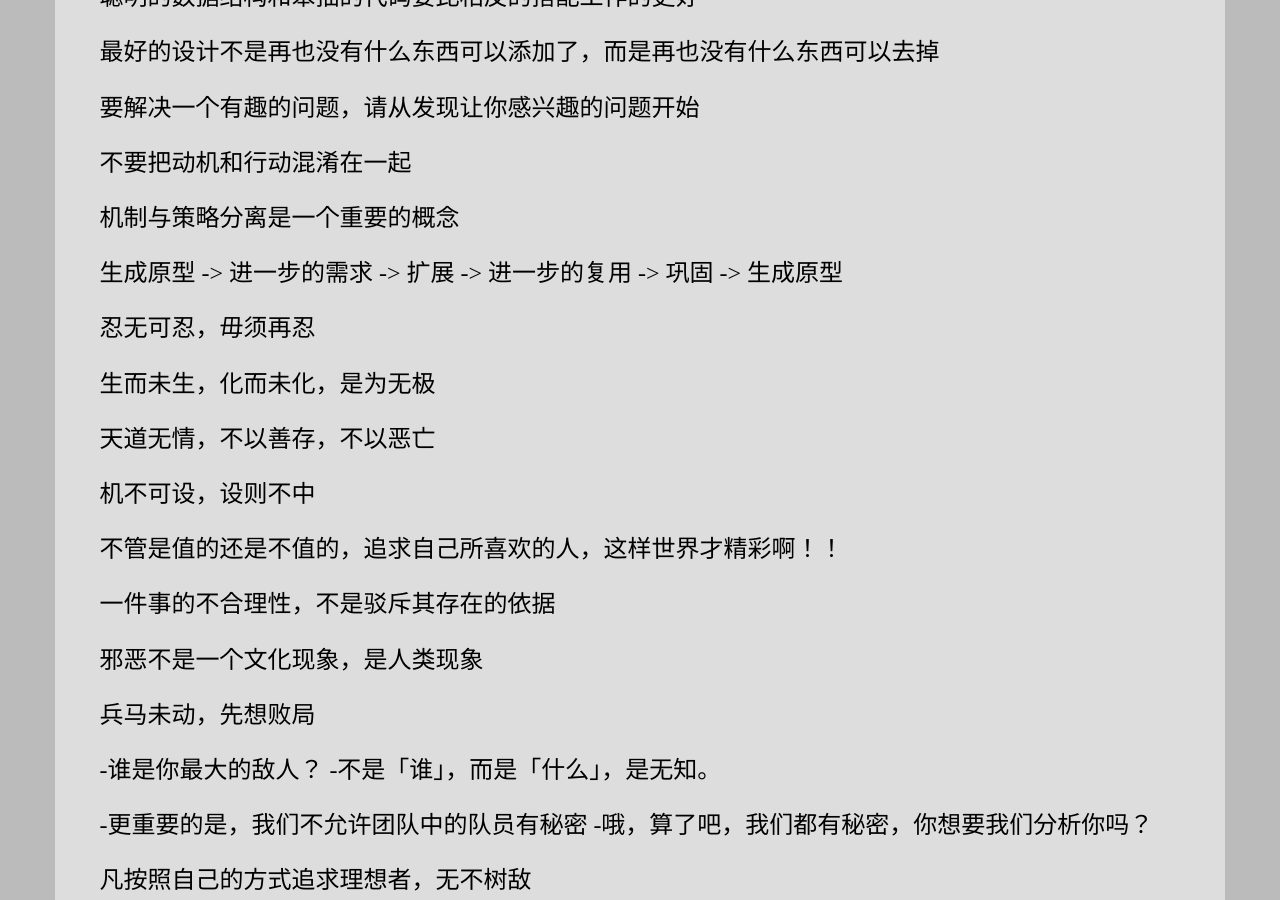
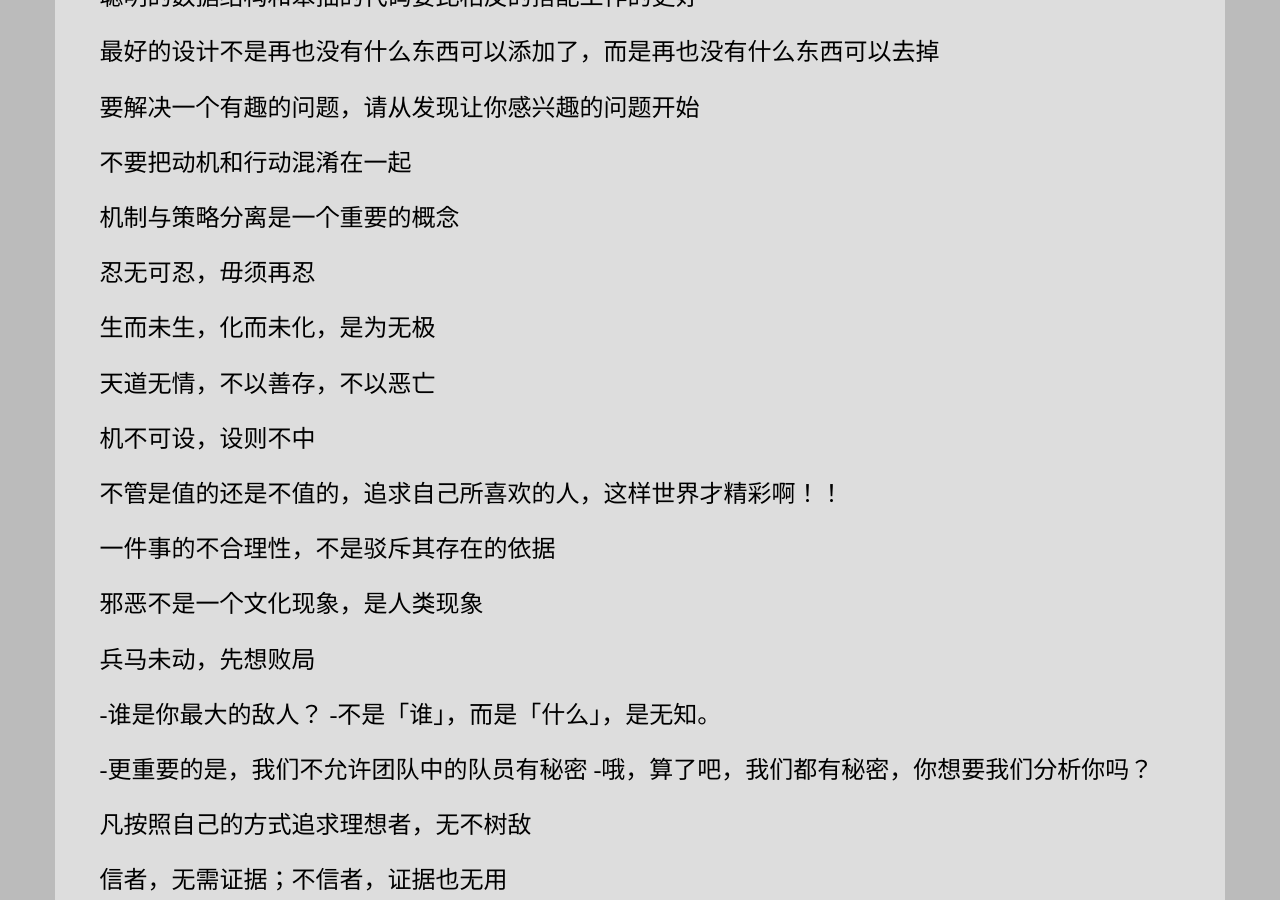
Before and after one commit to leiqin/leiqin.github.io, a Jekyll site: the page built from shoucang/revelation.markdown, in a window 1280 px wide and 900 px high, scrolled down 2706 px. Built offline with Jekyll 4.4.1, drawn with Linux system fonts in a browser that asks for light colours.

Commit message:
- 删除一条克雷圣经

```diff
--- a/shoucang/revelation.markdown
+++ b/shoucang/revelation.markdown
@@ -144,9 +144,6 @@ title: 克雷圣经
 
 机制与策略分离是一个重要的概念
 :   图书 《操作系统设计与实现》 第一章 引论 (PS: 机制-提供什么功能 策略-如何使用这些功能)
-
-生成原型 -> 进一步的需求 -> 扩展 -> 进一步的复用 -> 巩固 -> 生成原型
-:	图书 [《设计模式》](http://book.douban.com/subject/1052241/) 第六章 结论 6.5 重构的目标 (PS: 为重构预留足够的时间和空间是软件生存的必要条件)
 
 忍无可忍，毋须再忍
 :	电影 [《新少林五祖》](http://movie.douban.com/subject/1296837/) (1994 李连杰) 15:59
```
